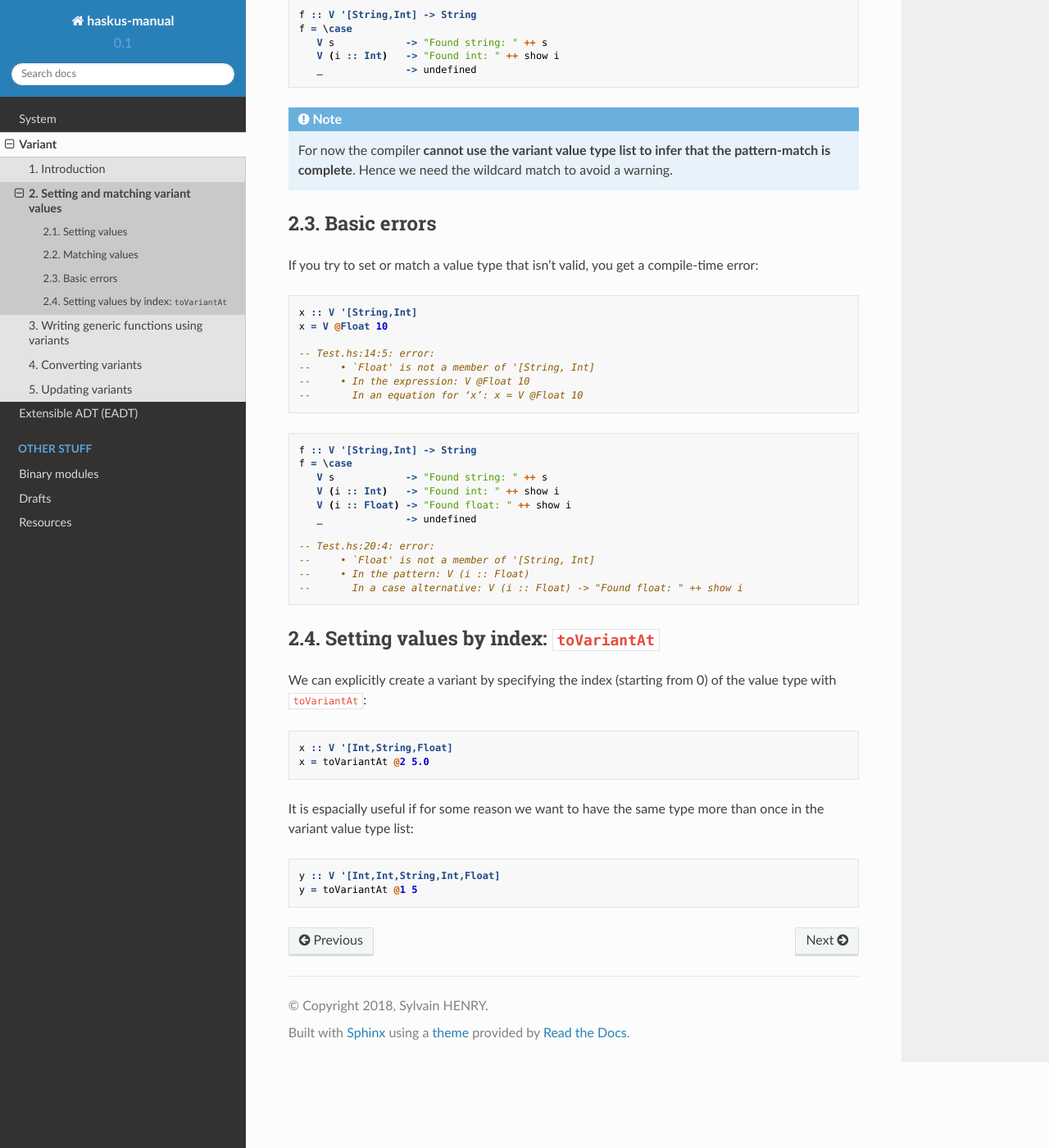
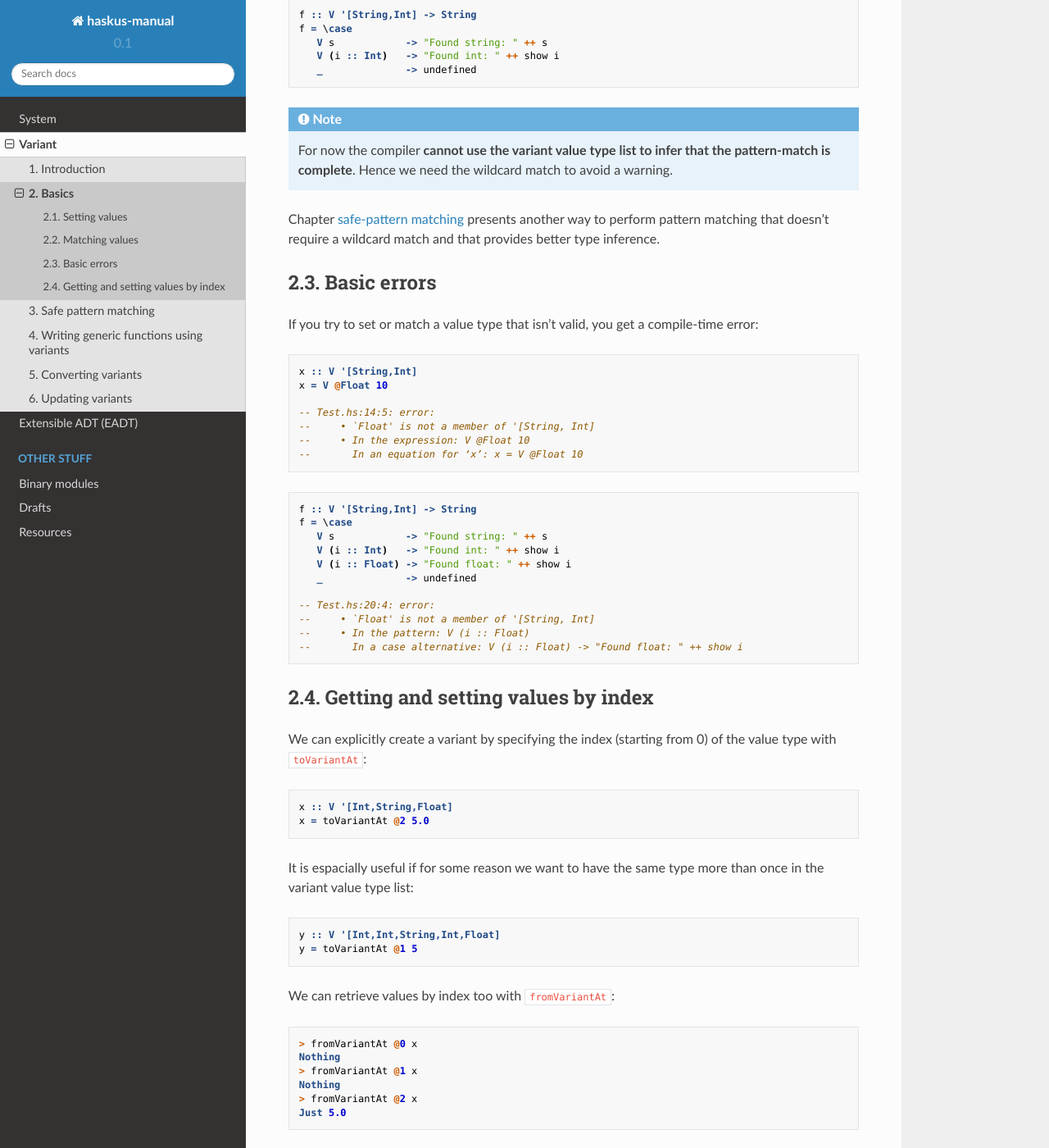
Before and after one commit to haskus/haskus-manual, a Sphinx documentation site: the page built from source/variant/setting_values.rst, in a window 1280 px wide and 1400 px high, scrolled down 858 px. Shown: the whole window at 82% size. Built offline with Sphinx 7.4.7 and the Read the Docs theme 2.0.0, drawn with Linux system fonts in a browser that asks for light colours; pages that are not in the unit, such as notebooks, are missing from menus; some of the changed text lies outside the part shown.

Commit message:
Add chapter about safe-pattern matching with Variant

```diff
--- a/source/variant.rst
+++ b/source/variant.rst
@@ -25,6 +25,7 @@
 
    variant/intro
    variant/setting_values
+   variant/safe_pattern_matching
    variant/generic_functions
    variant/converting
    variant/updating
--- a/source/variant/setting_values.rst
+++ b/source/variant/setting_values.rst
@@ -1,5 +1,5 @@
 ==============================================================================
-Setting and matching variant values
+Basics
 ==============================================================================
 
 ------------------------------------------------------------------------------
@@ -55,6 +55,11 @@
    the pattern-match is complete**. Hence we need the wildcard match to avoid a
    warning.
 
+
+Chapter :ref:`safe-pattern matching <variant_safe_pattern_matching>` presents
+another way to perform pattern matching that doesn't require a wildcard match
+and that provides better type inference.
+
 ------------------------------------------------------------------------------
 Basic errors
 ------------------------------------------------------------------------------
@@ -87,7 +92,7 @@
    --       In a case alternative: V (i :: Float) -> "Found float: " ++ show i
 
 ------------------------------------------------------------------------------
-Setting values by index: ``toVariantAt``
+Getting and setting values by index
 ------------------------------------------------------------------------------
 
 We can explicitly create a variant by specifying the index (starting from 0) of
@@ -105,3 +110,14 @@
 
    y :: V '[Int,Int,String,Int,Float]
    y = toVariantAt @1 5
+
+We can retrieve values by index too with ``fromVariantAt``:
+
+.. code:: haskell
+
+   > fromVariantAt @0 x
+   Nothing
+   > fromVariantAt @1 x
+   Nothing
+   > fromVariantAt @2 x
+   Just 5.0
```
Also changed, not shown: source/variant/safe_pattern_matching.rst (added, +129 -0 lines).
